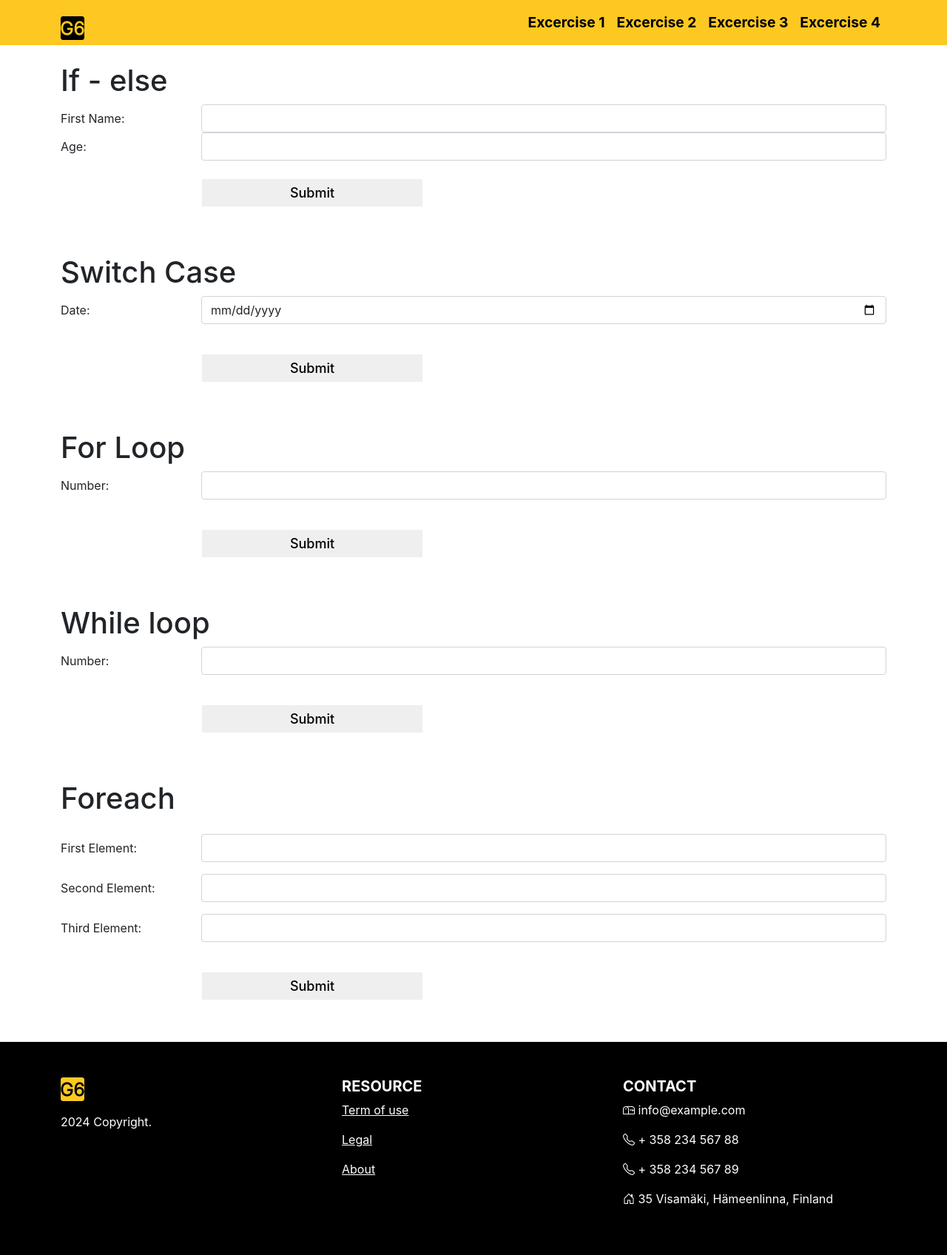
After one commit to trangvo1989/trang_vo_tasks, a PHP site: page /ex4.php in a window 1280 px wide. The commit adds this page. Shown: the whole page at 74% size. Run offline with PHP 8.4, Linux system fonts and the light colour scheme; some libraries are stand-ins or nearby versions.

Commit message:
Update excercise 3 and 4

```diff
--- /dev/null
+++ b/src/ex4.php
@@ -0,0 +1,183 @@
+<?php
+$title = 'Exercise 4: Control flow and loops';
+
+include "header.php"?>
+
+<div class="content-white">
+    <div class="container-lg">
+        <div class="row">
+            <div class="col-12">
+            <h1 class="pt-4">If - else</h1>
+
+                <form name="form-if-else" method="POST">
+                    <div class="form-group row">
+                        <label for="inputName" class="col-sm-2 col-form-label">First Name:</label>
+                        <div class="col-sm-10">
+                        <input type="text" name='name' class="form-control" id="inputName">
+                        </div>
+                    </div>
+                    <div class="form-group row">
+                        <label for="inputAge" class="col-sm-2 col-form-label">Age:</label>
+                        <div class="col-sm-10">
+                        <input type="number" name='age' class="form-control" id="inputAge">
+                        </div>
+                    </div>
+                    <br>
+                    <div class="form-group row" style="text-align: left;">
+                        <div class="col-sm-2"></div>
+                        <div class="col-sm-10"><input class="btn-bottom" type="submit" name="form-if-else" value="Submit"></div>
+                    </div>
+                </form>
+                <?php
+
+                    if($_SERVER['REQUEST_METHOD'] == 'POST' && isset($_POST['form-if-else'])){
+
+                        $age = $_POST['age'];
+
+                        if($age >= 18){
+                            echo "<p>You are eligible for voting.</p>";
+                        }
+                        else{
+                            echo "<p>You are not eligible for voting.</p>";
+                        }
+                    }
+
+                ?>
+
+                <h1 class="pt-4">Switch Case</h1>
+
+                <form name="form-switchcase" method="POST">
+                    <div class="form-group row pb-3 ">
+                        <label for="inputDate" class="col-sm-2 col-form-label">Date:</label>
+                        <div class="col-sm-10">
+                        <input type="date" name='date' class="form-control" id="inputDate">
+                        </div>
+                    </div>
+                    <br>
+                    <div class="form-group row" style="text-align: left;">
+                        <div class="col-sm-2"></div>
+                        <div class="col-sm-10"><input class="btn-bottom" type="submit" name="form-switchcase" value="Submit"></div>
+                    </div>
+                </form>
+                <?php
+
+                if($_SERVER['REQUEST_METHOD'] == 'POST' && isset($_POST['form-switchcase'])){
+
+                    $date = $_POST['date'];
+
+                    echo "<p>This month is <b>".$date."</b></p>";
+                    switch($date){
+                        case "08":
+                            echo "<p>It's August, so it's still holiday.</p>";
+                            break;
+                        default:
+                            echo "<p>Not August, this is Month-name so I don't have any holidays.</p>";
+                            break;
+                    }
+                }
+
+                ?>
+                <h1 class="pt-4">For Loop</h1>
+
+                <form name="form-for" method="POST">
+                    <div class="form-group row pb-3">
+                        <label for="inputNumber" class="col-sm-2 col-form-label">Number:</label>
+                        <div class="col-sm-10">
+                        <input type="number" name='number' class="form-control" id="inputNumber" min="1" max="10">
+                        </div>
+                    </div>
+                    <br>
+                    <div class="form-group row" style="text-align: left;">
+                        <div class="col-sm-2"></div>
+                        <div class="col-sm-10"><input class="btn-bottom" type="submit" name="form-for" value="Submit"></div>
+                    </div>
+                </form>
+                <?php
+
+                if($_SERVER['REQUEST_METHOD'] == 'POST' && isset($_POST['form-for'])){
+
+                    $number = $_POST['number'];
+
+                    for($i = 1; $i <= 10; $i++){
+                        echo "<p>".$i." X ".$number." = ".$i*$number."</p>";
+                    }
+
+                }
+                ?>
+                <h1 class="pt-4">While loop</h1>
+
+                <form name="form-while" method="POST">
+                    <div class="form-group row pb-3">
+                        <label for="inputNumber" class="col-sm-2 col-form-label">Number:</label>
+                        <div class="col-sm-10">
+                        <input type="number" name='number-while' class="form-control" id="inputNumber">
+                        </div>
+                    </div>
+                    <br>
+                    <div class="form-group row" style="text-align: left;">
+                        <div class="col-sm-2"></div>
+                        <div class="col-sm-10"><input class="btn-bottom" type="submit" name="form-while" value="Submit"></div>
+                    </div>
+                </form>
+                <?php
+
+                if($_SERVER['REQUEST_METHOD'] == 'POST' && isset($_POST['form-while'])){
+
+                    $number = $_POST['number-while'];
+                    $starter = 1;
+                    while($number > 0){
+                        echo "<p>".$starter."</p>";
+                        $number--;
+                        $starter++;
+                    }
+                }
+                ?>
+                <h1 class="pt-4">Foreach</h1>
+
+                <form class="py-3" name="form-foreach" method="POST">
+                    <div class="form-group row pb-3 ">
+                        <label for="inputFirstElement" class="col-sm-2 col-form-label">First Element:</label>
+                        <div class="col-sm-10">
+                        <input type="text" name='first' class="form-control" id="inputFirstElement">
+                        </div>
+                    </div>
+                    <div class="form-group row pb-3">
+                        <label for="inputSecondElement" class="col-sm-2 col-form-label">Second Element:</label>
+                        <div class="col-sm-10">
+                        <input type="text" name='second' class="form-control" id="inputSecondElement">
+                        </div>
+                    </div>
+                    <div class="form-group row pb-3 ">
+                        <label for="inputThirdElement" class="col-sm-2 col-form-label">Third Element:</label>
+                        <div class="col-sm-10">
+                        <input type="text" name='third' class="form-control" id="inputThirdElement">
+                        </div>
+                    </div>
+                    <br>
+                    <div class="form-group row" style="text-align: left;">
+                        <div class="col-sm-2"></div>
+                        <div class="col-sm-10"><input class="btn-bottom" type="submit" name="form-foreach" value="Submit"></div>
+                    </div>
+                </form>
+                <?php
+
+                if($_SERVER['REQUEST_METHOD'] == 'POST' && isset($_POST['form-foreach'])){
+
+                    $first = $_POST['first'];
+                    $second = $_POST['second'];
+                    $third = $_POST['third'];
+
+                    $array = array($first, $second, $third);
+                    echo "<ul>";
+                    foreach($array as $item){
+                        echo "<li><b>".$item."</b></li>";
+                    }
+                    echo "<ul>";
+                }
+                ?>
+            </div>
+        </div>
+    </div>
+</div>
+
+<?php include "footer.php"?>
--- a/src/header.php
+++ b/src/header.php
@@ -4,7 +4,7 @@
     <meta charset="UTF-8">
     <meta name="viewport" content="width=device-width, initial-scale=1.0">
     <meta name="description" content="Explore the limitless possibilities of your future as a highly skilled freelancer, where expertise meets innovation and excellence. Your journey unfolds as a wonderful odyssey in the dynamic world of freelancing.">
-    <title>Team 6 | Portfolio G6</title>
+    <title><?php $title ?></title>
 
     <link rel="icon" type="image/x-icon" href="image/favicon_io/favicon.ico">
 
@@ -33,16 +33,16 @@
                         <ul role="menubar" class="nav-list">
                             <hr class="divider">
                               <li role="menuitem" class="has-children">
-                                  <a href="/~trang23001/phpTasks/ex1.php">Excercise 1</a>
+                                  <a href="ex1.php">Excercise 1</a>
                               </li>
                               <li role="menuitem" class="has-children">
-                                  <a href="/~trang23001/phpTasks/ex2.php">Excercise 2</a>
+                                  <a href="ex2.php">Excercise 2</a>
                               </li>
                               <li role="menuitem" class="has-children">
-                                  <a href="/Portfolio_Project/team.html">Team</a>
+                                  <a href="ex3.php">Excercise 3</a>
                               </li>
                               <li role="menuitem" class="has-children">
-                                  <a href="/Portfolio_Project/contact.html">Contact</a>
+                                  <a href="ex4.php">Excercise 4</a>
                               </li>
                             <hr class="divider">
                         </ul>
```
Also changed, not shown: src/ex3.php (added, +92 -0 lines).
